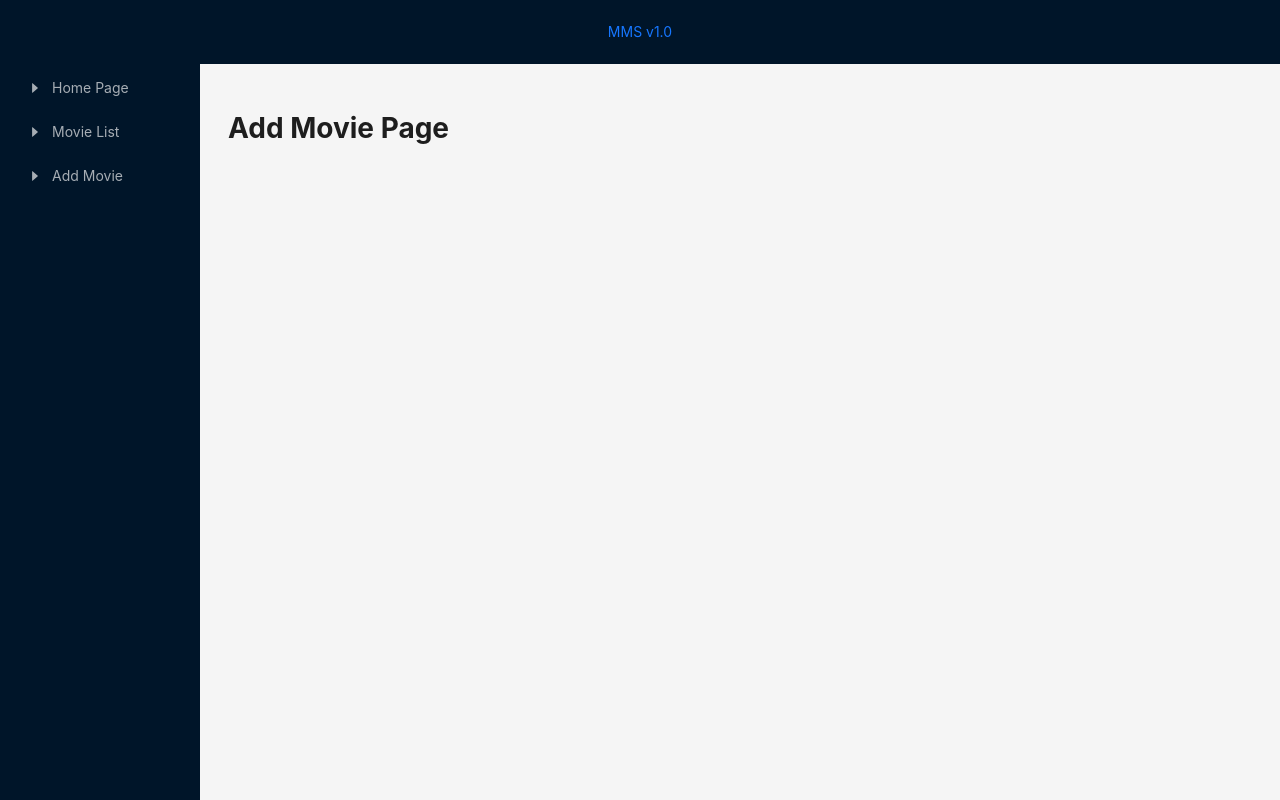
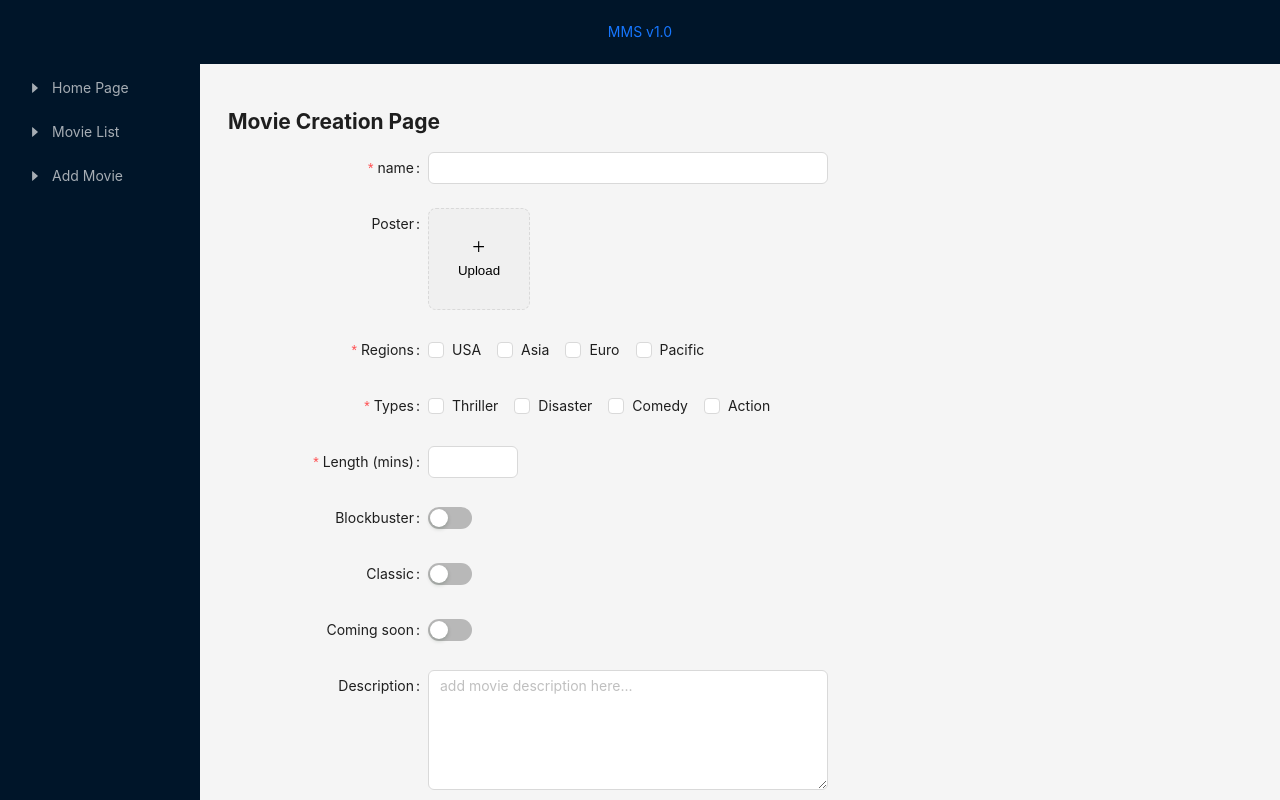
Before and after one commit to igxz/movie-management-sys, a React (Create React App) app in the folder client/: page /movie/add in a window 1280 px wide. Built offline with nearby package versions, Linux system fonts and the light colour scheme.

Commit message:
feat: movie form component to handle movie update and creation

```diff
--- a/client/src/components/ImgUploader.tsx
+++ b/client/src/components/ImgUploader.tsx
@@ -7,7 +7,7 @@ import { IResponseData, IResponseError } from '../services/CommonTypes';
 
 interface IImgUploaderProps {
   url?: string;
-  onChange: (imgUrl: string) => void;
+  onChange?: (imgUrl: string) => void;
 }
 
 const uploadButton = (
@@ -62,8 +62,10 @@ const ImgUploader: React.FC<IImgUploaderProps> = (props) => {
           message.error('Upload failed! ' + resp.error);
         } else {
           // Trigger the callback with the received data
-          // eslint-disable-next-line @typescript-eslint/no-non-null-assertion
-          props.onChange(resp.data!);
+          if(props.onChange) {
+            // eslint-disable-next-line @typescript-eslint/no-non-null-assertion
+            props.onChange(resp.data!);
+          }
         }
       } catch (error) {
         // Handle any unexpected errors during the request
@@ -91,7 +93,9 @@ const ImgUploader: React.FC<IImgUploaderProps> = (props) => {
         fileList={getFileList}
         customRequest={handleRequest}
         onRemove={() => {
-          props.onChange('');
+          if(props.onChange){
+            props.onChange('');
+          }
         }}
         onPreview={handlePreview}
       >
--- /dev/null
+++ b/client/src/components/MovieForm.tsx
@@ -0,0 +1,177 @@
+import {
+  Button,
+  Form,
+  Input,
+  Checkbox,
+  InputNumber,
+  Switch,
+  message,
+} from 'antd';
+import React, { useCallback, useEffect } from 'react';
+import { IMovie } from '../services/MovieService';
+import ImgUploader from './ImgUploader';
+import { useNavigate } from 'react-router-dom';
+
+interface IMovieFormProps {
+  onSubmit: (obj: IMovie) => Promise<string>;
+  movie?: IMovie;
+}
+
+const formItemLayout = {
+  labelCol: { span: 8 },
+  rapperCol: { span: 16 },
+};
+
+const submitButtonLayout = {
+  wrapperCol: { offset: 8, span: 16 },
+};
+
+const RegionGroups = Checkbox.Group;
+const availableRegions: { label: string; value: string }[] = [
+  { label: 'USA', value: 'USA' },
+  { label: 'Asia', value: 'Asia' },
+  { label: 'Euro', value: 'Euro' },
+  { label: 'Pacific', value: 'Pacific' },
+];
+
+const TypeGroups = Checkbox.Group;
+const types: { label: string; value: string }[] = [
+  { label: 'Thriller', value: 'Thriller' },
+  { label: 'Disaster', value: 'Disaster' },
+  { label: 'Comedy', value: 'Comedy' },
+  { label: 'Action', value: 'Action' },
+];
+
+const DescInput = Input.TextArea;
+
+const MovieForm: React.FC<IMovieFormProps> = ({ onSubmit, movie }) => {
+
+  const navigate = useNavigate();
+  const [form] = Form.useForm(); // 创建表单实例
+
+  useEffect(() => {
+    if (movie) {
+      form.setFieldsValue(movie); // 在 movie 数据加载完成后手动设置表单字段值
+    }
+  }, [movie, form]);
+
+  const handleSubmit = useCallback(
+    async (val: IMovie) => {
+      // console.log(val);
+      const error = await onSubmit(val);
+      if (!error) {
+        const opt = movie ? 'updated' : 'added';
+        message.success(`movie ${opt} successfully!`, 1, () => {
+          // Jump to moive list page
+          navigate('/movie');
+        });
+      } else {
+        message.error('movie add failed!' + error);
+      }
+    },
+    [onSubmit, navigate, movie]
+  );
+
+  // handle cancel when user changes mind
+  const handleCancel = useCallback(() => {
+    form.resetFields(); // reset form fields
+    navigate('/movie'); // jump to movie list page
+  }, [navigate, form]);
+
+  return (
+    <Form
+      name='basic'
+      form={form} // set fiels data
+      {...formItemLayout}
+      style={{ maxWidth: 600 }}
+      onFinish={handleSubmit}
+      onFinishFailed={(error) => console.log(error)}
+      autoComplete='off'
+    //   initialValues={movie}
+    >
+      <Form.Item<IMovie>
+        label='name'
+        name='name'
+        rules={[{ required: true, message: 'Please input your username!' }]}
+      >
+        <Input />
+      </Form.Item>
+
+      <Form.Item<IMovie>
+        label='Poster'
+        name='poster'
+        valuePropName='url'
+        rules={[]}
+      >
+        <ImgUploader />
+      </Form.Item>
+
+      <Form.Item<IMovie>
+        label='Regions'
+        name='showRegions'
+        rules={[
+          { required: true, message: 'Please select at least one region ' },
+        ]}
+      >
+        <RegionGroups options={availableRegions} />
+      </Form.Item>
+
+      <Form.Item<IMovie>
+        label='Types'
+        name='types'
+        rules={[{ required: true, message: 'Please select movie type(s)' }]}
+      >
+        <TypeGroups options={types} />
+      </Form.Item>
+
+      <Form.Item<IMovie>
+        label='Length (mins)'
+        name='showTimeInMinutes'
+        rules={[
+          {
+            required: true,
+            message: 'Please add length of movie show-time in minutes',
+          },
+        ]}
+      >
+        <InputNumber min={1} step={10} />
+      </Form.Item>
+
+      <Form.Item<IMovie>
+        label='Blockbuster'
+        name='isPopular'
+        initialValue={false}
+      >
+        <Switch />
+      </Form.Item>
+
+      <Form.Item<IMovie> label='Classic' name='isClassic' initialValue={false}>
+        <Switch />
+      </Form.Item>
+
+      <Form.Item<IMovie>
+        label='Coming soon'
+        name='isComing'
+        initialValue={false}
+      >
+        <Switch />
+      </Form.Item>
+
+      <Form.Item<IMovie> label='Description' name='description'>
+        <DescInput rows={5} placeholder='add movie description here...' />
+      </Form.Item>
+
+      <Form.Item {...submitButtonLayout}>
+        <Button type='primary' htmlType='submit'>
+          Submit
+        </Button>
+        <Button
+          style={{ marginLeft: '10px' }}
+          onClick={handleCancel}
+        >Cancel</Button>
+      </Form.Item>
+    </Form>
+  );
+};
+
+export default MovieForm;
--- a/client/src/components/MovieTable.tsx
+++ b/client/src/components/MovieTable.tsx
@@ -229,8 +229,6 @@ const MovieTable: React.FC<IMovieTableProps> = ({
 
   return (
     <div>
-      <h2>Movie List Page</h2>
-
       <Table
         dataSource={data}
         columns={columns}
--- a/client/src/pages/Home.tsx
+++ b/client/src/pages/Home.tsx
@@ -1,14 +1,11 @@
-import React, { useState } from 'react';
-import ImgUploader from '../components/ImgUploader';
+import React from 'react';
 
 const Home: React.FC = () => {
 
-  const [posterUrl, setPosterUrl] = useState('');
 
   return (
     <h1>
       Welcome to MMS's Home Page
-      <ImgUploader url={posterUrl} onChange={(url)=>{setPosterUrl(url)}}/>
     </h1>
   )
 }
--- a/client/src/pages/movie/AddMovie.tsx
+++ b/client/src/pages/movie/AddMovie.tsx
@@ -1,10 +1,26 @@
-import React from 'react';
+import React, { useCallback } from 'react';
+import MovieForm from '../../components/MovieForm';
+import { IMovie, MovieService } from '../../services/MovieService';
 
 const AddMovie: React.FC = () => {
+  // callback function to handle movie creation
+  const handleMovieAdd = useCallback( async (movieObj: IMovie) : Promise<string> => {
+
+    console.log(movieObj);
+    const response = await MovieService.add(movieObj);
+
+    if(response.data){
+      return '';
+    }else{
+      return response.error;
+    }
+  },[]);
+
   return (
-    <h1>
-      Add Movie Page
-    </h1>
+    <>
+    <h2>Movie Creation Page</h2>
+    <MovieForm onSubmit={handleMovieAdd}/>
+    </>
   )
 }
 
--- a/client/src/pages/movie/EditMovie.tsx
+++ b/client/src/pages/movie/EditMovie.tsx
@@ -1,21 +1,57 @@
-import React from 'react';
+import React, { useCallback, useEffect, useState } from 'react';
 import { useParams } from 'react-router-dom';
+import { IMovie, MovieService } from '../../services/MovieService';
+import MovieForm from '../../components/MovieForm';
+import { message } from 'antd';
 
 type editMoviePropsKeys = 'id' | '_id';
 
 type editMovieProps = Record<editMoviePropsKeys, string>;
 
 const EditMovie: React.FC = () => {
+  const { id } = useParams<editMovieProps>(); // Use useParams to access route parameters
+  // console.log(id); // This will log '12345' when navigating to '/movie/edit/12345'
+  const [movie, setMovie] = useState<IMovie>();
 
-  const { id } = useParams<editMovieProps>(); // Use useParams to access route parameters
-  console.log(id); // This will log '12345' when navigating to '/movie/edit/12345'
+  const fetchMovie = useCallback(async () => {
+    if (id) {
+      const response = await MovieService.getMovieById(id);
+      if (response.error) {
+        // Handle error if needed
+        message.error('Error fetching movie:', response.error);
+      } else {
+        // Set the movie state with the data from the response
+        setMovie(response.data);
+      }
+    }
+  }, [id]);
+
+  useEffect(() => {
+    fetchMovie();
+  }, [fetchMovie]);
+
+  // callback function to handle movie creation
+  const handleMovieEdit = useCallback(
+    async (movieObj: IMovie): Promise<string> => {
+      // console.log(movieObj);
+      // eslint-disable-next-line @typescript-eslint/no-non-null-assertion
+      const response = await MovieService.update(id!, movieObj);
+
+      if (response.data) {
+        return '';
+      } else {
+        return response.error;
+      }
+    },
+    []
+  );
 
   return (
-
-    <h1>
-      Edit Movie Page {id};
-    </h1>
+    <>
+    <h2>Movie Edit Page</h2>
+    <MovieForm onSubmit={handleMovieEdit} movie={movie}/>
+    </>
   )
-}
+};
 
 export default EditMovie;
--- a/client/src/pages/movie/MovieList.tsx
+++ b/client/src/pages/movie/MovieList.tsx
@@ -10,7 +10,7 @@ const MovieList: React.FC = () => {
 
   useEffect(() => {
     // Dispatch the fetchMovies thunk when the component mounts
-    dispatch(fetchMovies({ page: 1, limit: 8, key: 'Matrix' })); // Example of search conditions
+    dispatch(fetchMovies({ page: 1, limit: 8, key: '' })); // Example of search conditions
   }, [dispatch]); // Empty dependency array to run once on mount
 
     // Memoized function to handle switch changes
@@ -54,7 +54,10 @@ const MovieList: React.FC = () => {
 
 
   return (
+    <>
+    <h2>Movie List Page</h2>
     <MovieTable onSwitchChange={handleSwitchChange} onDelete={handleDelete} onChange={handleChange} onSearchKeyChange={handleSearchKeyChange} onSearch={handleSearch}/>
+    </>
   );
 }
 
```
